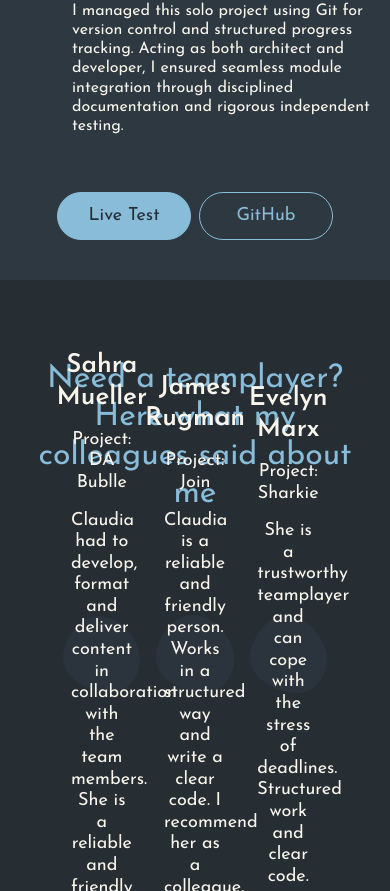
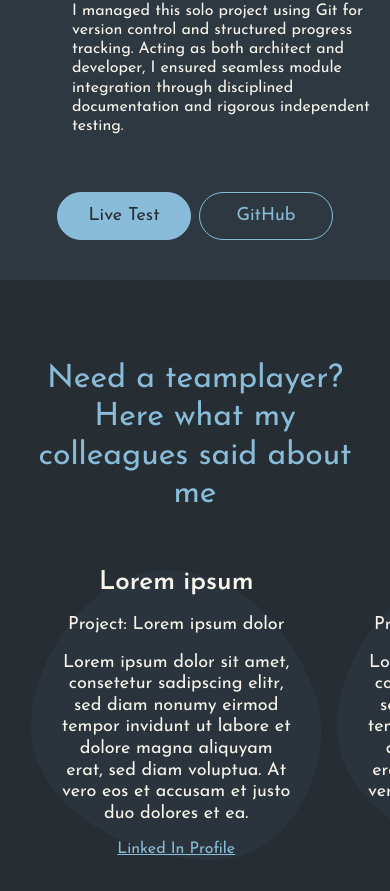
Before and after one commit to ArturGr/my-site, an Angular app: page / in a window 390 px wide. Shown: the part 2857-3748 px from the top of the page. Built offline with nearby package versions, Linux system fonts and the light colour scheme.

Commit message:
Corrects of responsivity (part 4) for "my-project-section" and "my-references"

```diff
--- a/src/app/components/my-project-section/my-project-section.scss
+++ b/src/app/components/my-project-section/my-project-section.scss
@@ -267,6 +267,9 @@
     }
     &__detail{
       flex-direction: column-reverse;
+      &:before {
+        width: 100%;
+      }
       .info{
         width: 100%;
         &__description{
--- a/src/app/components/my-references/my-references.scss
+++ b/src/app/components/my-references/my-references.scss
@@ -11,7 +11,7 @@
   padding: 40px clamp(1.25rem, 8vw, 6.81rem);
   h3{
     width: 100%;
-    height: 38px;
+    height: auto;
     font-family: 'Josefin Sans';
     font-style: normal;
     font-weight: 400;
@@ -28,7 +28,7 @@
     align-content: center;
     justify-content: center;
     align-items: center;
-    width: 100%;
+    width: calc(100% + 2 * clamp(1.25rem, 8vw, 6.81rem));
     gap: 16px;
   }
   &__inhalt{
@@ -38,8 +38,8 @@
     align-items: center;
     justify-content: center;
     flex-wrap: nowrap;
-    height: 400px;
-    width: calc(100% / 3 - 2* 16px);
+    height: clamp(290px, 30vw, 400px);
+    aspect-ratio: 1;
     gap: 16px;
     background-image: url("/img/projects/references/Default.png");
     background-repeat: no-repeat;
@@ -93,5 +93,15 @@
       color: styles.$secondary-color;
     }
   }
+}
 
+@media screen and (max-width:966px) {
+
+  .references{
+    &__board{
+      justify-content: flex-start;
+      overflow-y: scroll;
+      padding-left: clamp(1.25rem, 8vw, 6.81rem);
+    }
+  }
 }
--- a/src/app/components/my-references/my-references.ts
+++ b/src/app/components/my-references/my-references.ts
@@ -21,27 +21,27 @@ export class MyReferences {
     {
       id:1,
       properties:{
-        personName:"Sahra Mueller",
-        projectName:"DA Bublle",
-        description:"Claudia had to develop, format and deliver content in collaboration with the team members. She is a reliable and friendly person.",
+        personName:"Lorem ipsum",
+        projectName:"Lorem ipsum dolor",
+        description:"Lorem ipsum dolor sit amet, consetetur sadipscing elitr, sed diam nonumy eirmod tempor invidunt ut labore et dolore magna aliquyam erat, sed diam voluptua. At vero eos et accusam et justo duo dolores et ea.",
         linkedProfile:"#",
       }
     },
     {
       id:2,
       properties:{
-        personName:"James Rugman",
-        projectName:"Join",
-        description:"Claudia is a reliable and friendly person. Works in a structured way and write a clear code. I recommend her as a colleague.",
+        personName:"Lorem ipsum",
+        projectName:"Lorem ipsum dolor",
+        description:"Lorem ipsum dolor sit amet, consetetur sadipscing elitr, sed diam nonumy eirmod tempor invidunt ut labore et dolore magna aliquyam erat, sed diam voluptua. At vero eos et accusam et justo duo dolores et ea",
         linkedProfile:"#",
       }
     },
     {
       id:3,
       properties:{
-        personName:"Evelyn Marx",
-        projectName:"Sharkie",
-        description:"She is a trustworthy teamplayer and can cope with the stress of deadlines. Structured work and clear code.",
+        personName:"Lorem ipsum",
+        projectName:"Lorem ipsum dolor",
+        description:"Lorem ipsum dolor sit amet, consetetur sadipscing elitr, sed diam nonumy eirmod tempor invidunt ut labore et dolore magna aliquyam erat, sed diam voluptua. At vero eos et accusam et justo duo dolores et ea",
         linkedProfile:"#",
       }
     },
```
